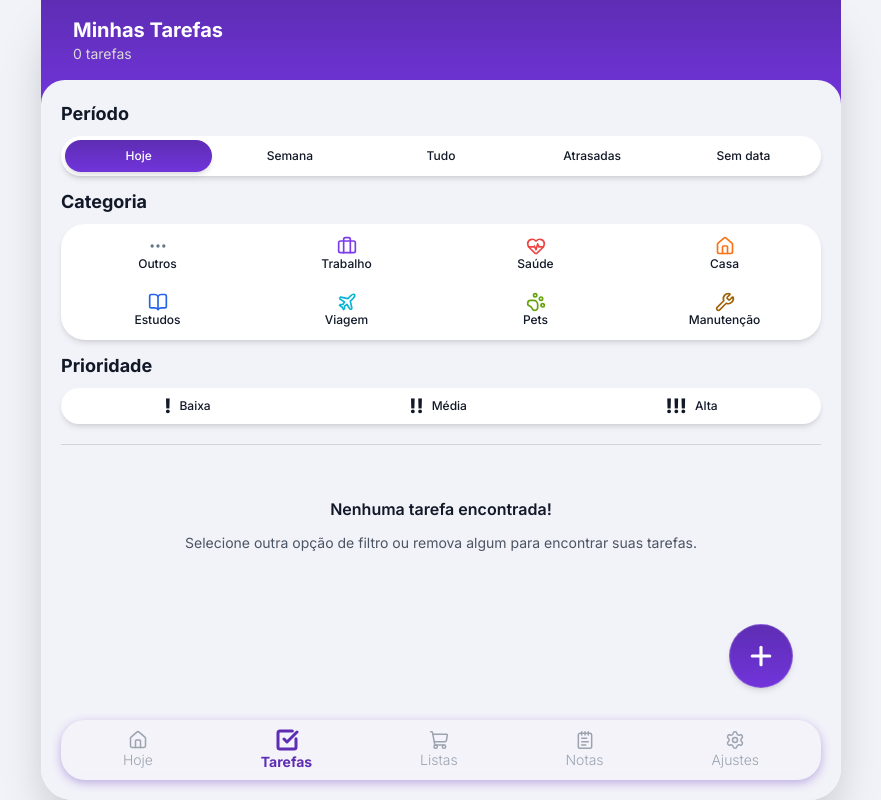
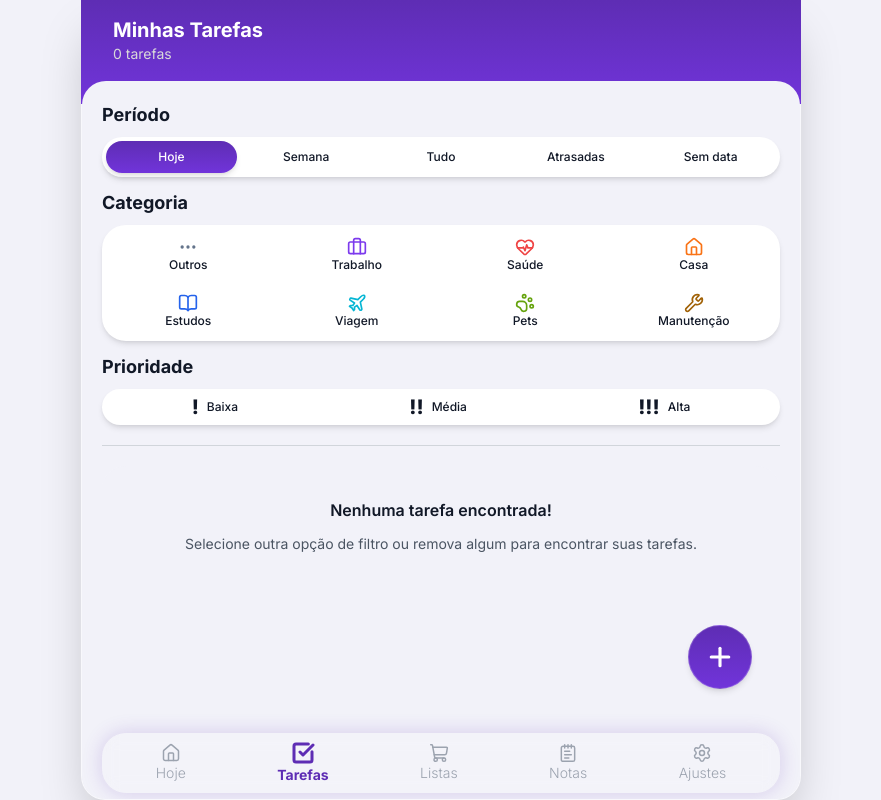
Before and after one commit to marceloferraryg/DoDaily, a Next.js app: page /tasks in a window 1280 px wide. Shown: the whole page, without its empty margins (199-1080 px from the left). Built offline with nearby package versions, Linux system fonts and the light colour scheme.

Commit message:
teste de AddItemBar em andamento

```diff
--- a/next.config.ts
+++ b/next.config.ts
@@ -14,7 +14,7 @@ const nextConfig: NextConfig = {
   reactStrictMode: true,
 
   allowedDevOrigins: [
-    '192.168.1.106',
+    '192.168.1.105',
   ],
 
   compress: true,
--- a/src/app/globals.css
+++ b/src/app/globals.css
@@ -344,7 +344,7 @@ body {
   left: 50%;
   transform: translateX(-50%);
   width: 100%;
-  max-width: 430px;
+  max-width: 100%;
   overflow: hidden;
   z-index: 60;
 }
@@ -352,6 +352,8 @@ body {
 @media (min-width: 768px) {
   .shell-top {
     max-width: 600px;
+
+    min-width: unset;
     overflow: hidden;
   }
 }
@@ -359,7 +361,7 @@ body {
 
 @media (min-width: 1280px) {
   .shell-top {
-    max-width: 800px;
+    max-width: 720px;
     overflow: hidden;
   }
 }
@@ -389,19 +391,18 @@ body {
 
 
 
-/* =========================
-   BUTTON SHEET
-========================= */
+/* ==========================================================================
+   BUTTON SHEET (Barras de botões/ações fixas no rodapé)
+   ========================================================================== */
 .shell-button {
   position: fixed;
   bottom: 0;
   left: 50%;
   transform: translateX(-50%);
   width: 100%;
-  max-width: 430px;
+  max-width: 100%;
   overflow: hidden;
   z-index: 60;
-
 }
 
 @media (min-width: 768px) {
@@ -410,54 +411,70 @@ body {
   }
 }
 
+
 @media (min-width: 1280px) {
   .shell-button {
-    max-width: 800px;
+    max-width: 720px;
   }
 }
 
-/* =========================
-   BOTTOM SHEET
-========================= */
 
-
+/* ==========================================================================
+   BOTTOM SHEET / MODAL OVERLAY
+   ========================================================================== */
 .shell-sheet {
   position: fixed;
   inset: 0;
-
   display: flex;
   align-items: flex-end;
   justify-content: center;
-
   padding: 0px;
   overflow: hidden;
-
   backdrop-filter: blur(8px);
   background: rgba(0, 0, 0, 0.35);
-
   z-index: 120;
 }
 
+@media (min-width: 768px) {
+  .shell-sheet {
+    /* Centraliza o overlay sobre o AppShell */
+    left: 50%;
+    top: 50%;
+    transform: translate(-50%, -50%);
+    width: 600px;
+    height: 100vh;
+  }
+}
+
+@media (min-width: 1280px) {
+  .shell-sheet {
+    width: 720px;
+    height: 100vh;
+  }
+}
+
+
+/* ==========================================================================
+   BOTTOM SHEET CONTENT
+   ========================================================================== */
 .shell-sheet-content {
   width: 100%;
-  max-width: 430px;
-
+  max-width: 100%;
   border-top-left-radius: 24px;
   border-top-right-radius: 24px;
   overflow: hidden;
-
   box-shadow: 0 -10px 30px rgba(0,0,0,.12);
   background: var(--color-bg-body);
 }
 
 @media (min-width: 768px) {
-  .shell-bottom {
+  .shell-sheet-content {
     max-width: 600px;
   }
 }
 
 @media (min-width: 1280px) {
-  .shell-bottom {
-    max-width: 800px;
+  .shell-sheet-content {
+    max-width: 720px;
   }
 }
--- a/src/app/page.tsx
+++ b/src/app/page.tsx
@@ -206,6 +206,7 @@ const isDisabled =
           alt="Logo"
           width={100}
           height={100}
+          loading="eager"
         />
 
       <h1 className='text-lg font-bold text-(--color-text-primary) mt-8'>
--- a/src/components/AppShell.tsx
+++ b/src/components/AppShell.tsx
@@ -10,29 +10,31 @@ export function AppShell({ children }: Props) {
   return (
     <div
       className="
-        min-h-screen
+        w-full h-dvh
         bg-(--color-bg-body)
         flex items-center justify-center
+        overflow-hidden
       "
     >
       <main
         className="
         relative
           w-full
-          max-w-107.5
-          min-h-screen
+
+          h-dvh
           bg-(--color-bg-body)
           overflow-hidden
           shadow-2xl
 
 
+          md:rounded-3xl
+          md:h-screen
+          md:max-w-150
+          md:border
+          md:border-(--color-input-bg)/50 /* Uma bordinha sutil se o fundo for igual */
 
-          md:rounded-4xl
-          md:max-w-150
-
-
-          xl:max-w-200
-
+          xl:max-w-180
+          xl:h-screen
         "
       >
         {children}
--- a/src/components/lists/AddItemsBar.tsx
+++ b/src/components/lists/AddItemsBar.tsx
@@ -1,6 +1,6 @@
 'use client'
 
-import { useState } from 'react'
+import { useEffect, useState } from 'react'
 import { Plus } from 'lucide-react'
 
 import { useItemList } from '@/store/useItemList'
@@ -29,20 +29,41 @@ export default function AddItemsBar({ listId, listEmpty }: { listId: string; lis
     }
   }
 
+
+  useEffect(() => {
+  if (!window.visualViewport) return
+
+  const handleResize = () => {
+    console.log(
+      'Viewport:',
+      window.visualViewport?.height
+    )
+  }
+
+  window.visualViewport.addEventListener(
+    'resize',
+    handleResize
+  )
+
+  return () => {
+    window.visualViewport?.removeEventListener(
+      'resize',
+      handleResize
+    )
+  }
+}, [])
+
   return (
-    /* ALTERAÇÃO AQUI:
-      - Removemos o absolute, bottom-0, left-0, right-0.
-      - Removemos o cálculo agressivo de margin-bottom (mb-).
-      - Deixamos a largura total com w-full e adicionamos pb-4 (ou pb-2) apenas para distanciar do limite do container.
-    */
+
     <div
       className="
+        absolute bottom-0 left-0 right-0
+        flex items-center
+        mb-[calc(env(safe-area-inset-bottom)+8px)]
+
         w-full
-        z-50
-        px-5
-        pb-5
-        flex items-center
-        p-2
+        z-100
+        p-5
       "
     >
       <div className="mr-2 flex-1">
@@ -63,15 +84,17 @@ export default function AddItemsBar({ listId, listEmpty }: { listId: string; lis
             border-none
             bg-(--color-input-bg)
             px-4
-            text-base
+            text-[16px]
             text-(--color-text-primary)
-            shadow-sm
+            shadow-[0_0_10px_color-mix(in_srgb,var(--color-primary)_20%,transparent)]
             outline-none
             transition-all
             placeholder:text-(--color-text-muted)
             focus:ring-2
             focus:ring-(--color-primary)/20
           "
+
+
         />
       </div>
 
--- a/src/components/lists/ChecklistView.tsx
+++ b/src/components/lists/ChecklistView.tsx
@@ -1,6 +1,6 @@
 'use client'
 
-import { useMemo, useState } from 'react'
+import { useEffect, useMemo, useState } from 'react'
 import { useRouter } from 'next/navigation'
 import { AppShell } from '../AppShell'
 
@@ -54,16 +54,15 @@ export default function ChecklistView({ list }: ChecklistViewProps) {
     }
   }
 
+
+
   return (
     <AppShell>
-      {/* ALTERAÇÃO 1: Mudamos de 'h-dvh' para 'h-screen' (ou 'h-[100vh]').
-        Isso impede que o container mude de tamanho de forma agressiva quando o teclado abre.
-        Adicionamos 'overflow-hidden' para segurar a estrutura rígida.
-      */}
+
       <div
         className="
           relative
-          flex h-screen w-full flex-col
+          flex h-full w-full flex-col
           bg-(--color-bg-body)
           overflow-hidden
         "
@@ -74,7 +73,7 @@ export default function ChecklistView({ list }: ChecklistViewProps) {
             absolute top-0 left-0 z-50
             flex h-16 w-full
             items-center justify-between
-            bg-(--color-bg-body) /* Dica: Colocar a cor de fundo aqui evita que os itens passem por baixo transparentes */
+            bg-transparent
             px-2 pl-5
             pt-[env(safe-area-inset-top)]
           "
@@ -139,17 +138,15 @@ export default function ChecklistView({ list }: ChecklistViewProps) {
           </div>
         </div>
 
-        {/* CONTAINER DOS ITENS
-          Mantemos o flex-1 e o overflow-y-auto para ele controlar a rolagem interna dele.
-          Adicionado o padding-top de 16 (pt-16) para compensar o header fixo.
-        */}
+
         <div
           className="
             flex flex-1 flex-col
             overflow-y-auto
             px-6
             pt-16
-            pb-32
+            pb-24
+            min-h-0
           "
         >
           <div className="pt-6 pb-4">
@@ -168,16 +165,12 @@ export default function ChecklistView({ list }: ChecklistViewProps) {
           <ItemsListCard items={items} />
         </div>
 
-        {/* BARRA DE ADICIONAR ITEM
-          Geralmente esses componentes ficam melhores se fixados na base usando 'absolute' ou 'sticky'
-          para garantir que fiquem colados acima do teclado sem deformar o resto do layout.
-        */}
-        <div className="w-full bg-(--color-bg-body) pb-[env(safe-area-inset-bottom)]">
-          <AddItemsBar
+
+         <AddItemsBar
             listId={list.id}
             listEmpty={items.length === 0}
-          />
-        </div>
+         />
+
 
         <ConfirmBottom
           isOpen={isDeleteOpen}
@@ -192,6 +185,7 @@ export default function ChecklistView({ list }: ChecklistViewProps) {
           cancelText="Cancelar"
           variant="danger"
         />
+
       </div>
     </AppShell>
   )
--- a/src/components/utils/MenuTabBar.tsx
+++ b/src/components/utils/MenuTabBar.tsx
@@ -27,12 +27,12 @@ export function MenuTabBar() {
         absolute bottom-0 left-0 right-0
         z-100
         mx-5
-        mb-[calc(env(safe-area-inset-bottom)+20px)]
+        mb-[calc(env(safe-area-inset-bottom)+8px)]
         flex items-center justify-around
         rounded-3xl
         bg-(--color-input-bg)/10 backdrop-blur-sm
         p-2
-        shadow-[0_3px_10px_rgba(94,45,180,0.35)]
+        shadow-[0_0_20px_color-mix(in_srgb,var(--color-primary)_20%,transparent)]
       "
     >
       {menuTabs.map((tab) => {
```
Lines whose indentation alone changed are shown as unchanged.
